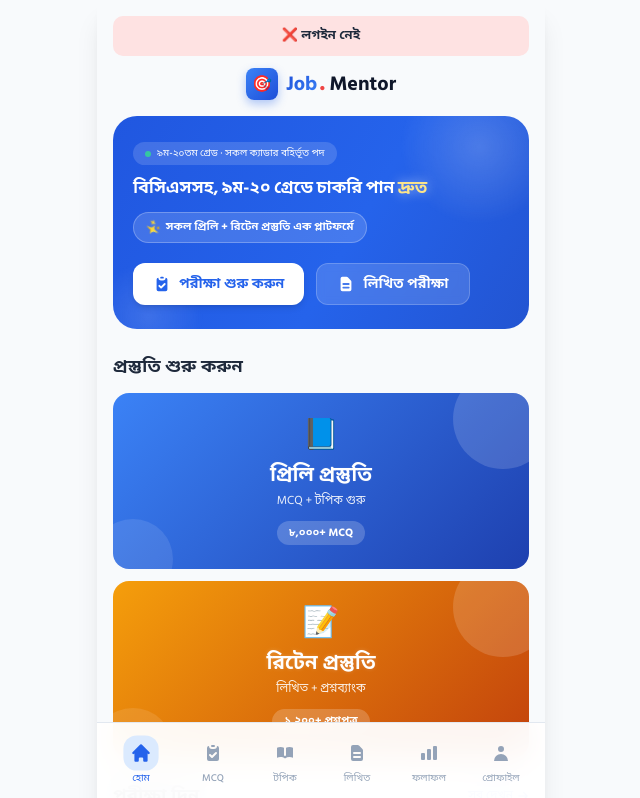
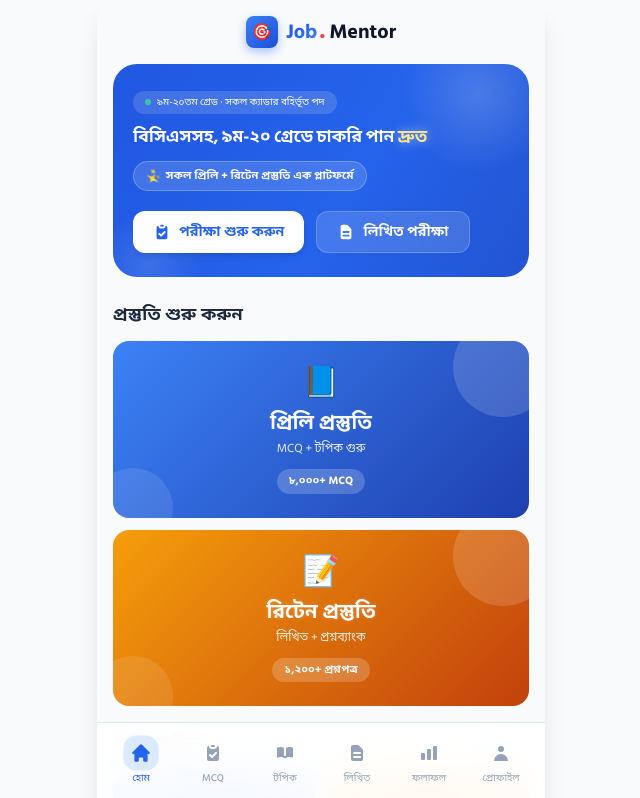
Before and after one commit to emonhossen1672-cmd/job-mentor-frontend, a React (Vite) app: page / in a window 1280 px wide. Shown: the top 798 px of the page, without its empty margins (319-959 px from the left). Built offline with nearby package versions, Linux system fonts and the light colour scheme; no server answers.

Commit message:
Update Home.jsx

```diff
--- a/src/pages/Home.jsx
+++ b/src/pages/Home.jsx
@@ -12,7 +12,6 @@ import {
 } from 'react-icons/hi';
 import { fetchMCQs } from '../services/api.js';
 import LoadingSpinner from '../components/LoadingSpinner.jsx';
-import { useAuth } from '../context/AuthContext.jsx';
 
 const subjects = [
   { id: 1, name: 'বাংলা সাহিত্য', icon: '📖', total: 450, color: 'bg-rose-50 text-rose-600' },
@@ -37,7 +36,6 @@ const toBengaliNumber = (num) => {
 
 export default function Home() {
   const navigate = useNavigate()
-  const { user, authLoading } = useAuth()
   const [sampleMCQ, setSampleMCQ] = useState(null)
   const [loading, setLoading] = useState(true)
   const [selectedOption, setSelectedOption] = useState(null)
@@ -84,10 +82,6 @@ export default function Home() {
 
   return (
     <div className="page-content animate-fade-in">
-      {/* ডিবাগ ব্যানার — টেস্টের পর মুছে ফেলা হবে */}
-      <div style={{ background: authLoading ? '#fef3c7' : user ? '#dcfce7' : '#fee2e2', padding: '10px', borderRadius: '10px', marginBottom: '12px', fontSize: '13px', fontWeight: 'bold', textAlign: 'center' }}>
-        {authLoading ? '⏳ লোড হচ্ছে...' : user ? `✅ লগইন আছে: ${user.phoneNumber || user.email || user.uid}` : '❌ লগইন নেই'}
-      </div>
       {/* Logo */}
       <div className="flex items-center justify-center gap-2 mb-4">
         <div className="logo-mark text-base">🎯</div>
```
